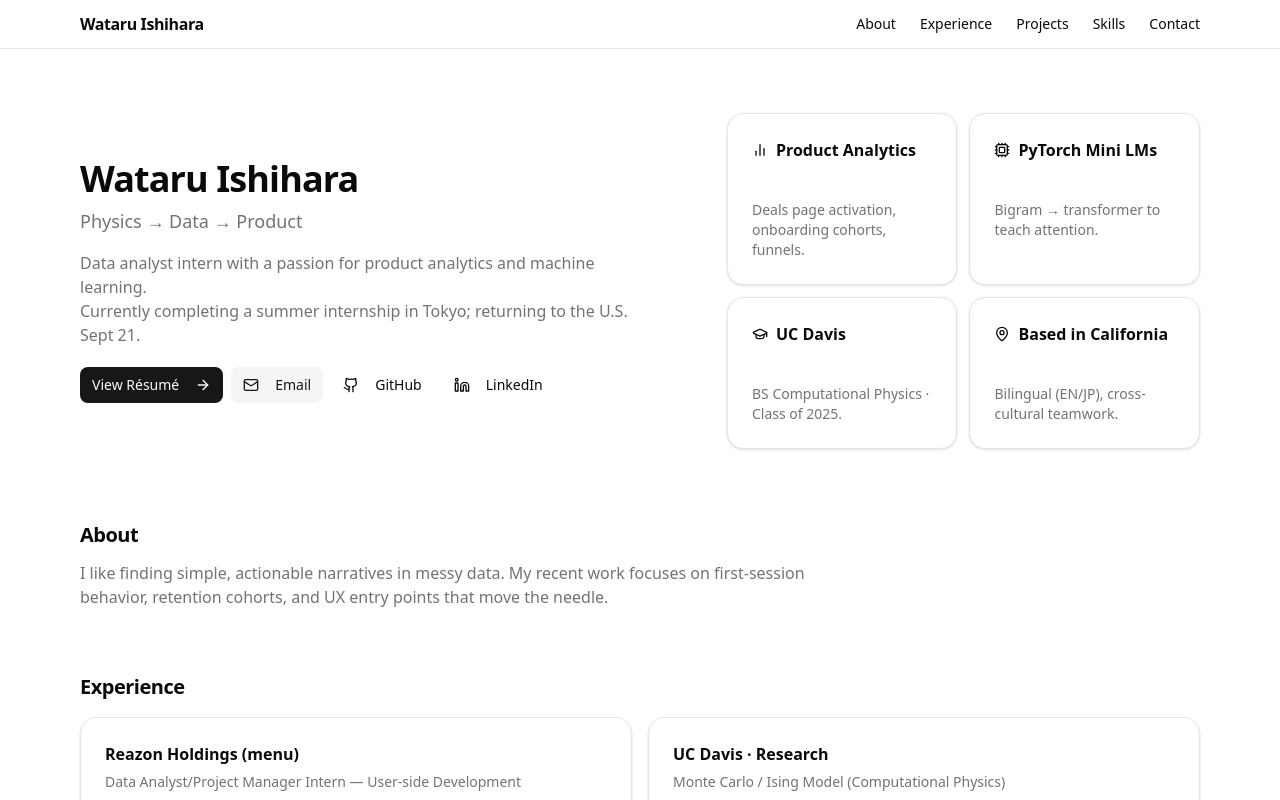
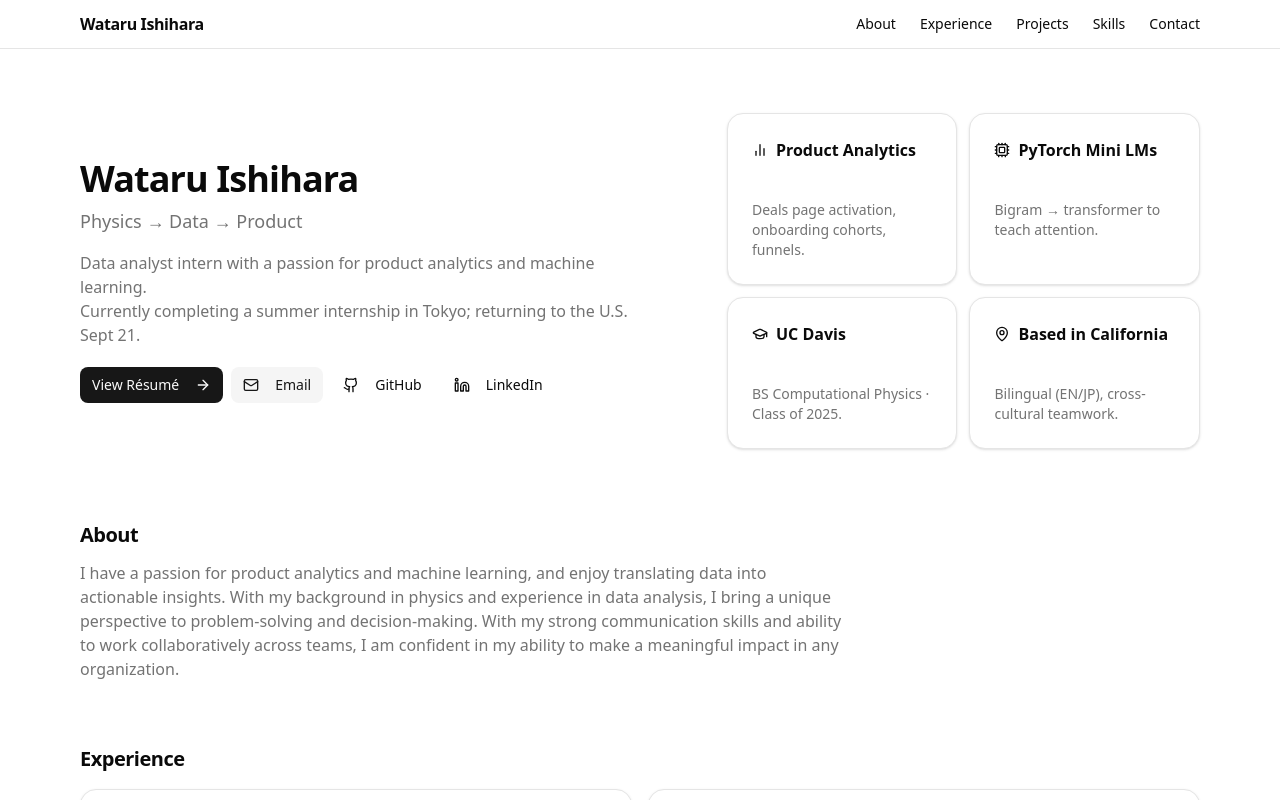
Before and after one commit to watarudishihara/wataruishihara-portfolio, a Next.js app: page / in a window 1280 px wide. Shown: the top 800 px of the page. Built offline with nearby package versions, Linux system fonts and the light colour scheme.

Commit message:
added About

```diff
--- a/src/components/ui/Portfolio.tsx
+++ b/src/components/ui/Portfolio.tsx
@@ -208,8 +208,8 @@ export default function Portfolio() {
             <motion.div {...fade}>
             <h2 className="text-xl font-semibold tracking-tight">About</h2>
             <p className="mt-3 text-muted-foreground max-w-3xl">
-                I like finding simple, actionable narratives in messy data. My recent work focuses on
-                first-session behavior, retention cohorts, and UX entry points that move the needle.
+                I have a passion for product analytics and machine learning, and enjoy translating data into actionable insights. With my background in physics and experience in data analysis, I bring a unique perspective to problem-solving and decision-making.
+                With my strong communication skills and ability to work collaboratively across teams, I am confident in my ability to make a meaningful impact in any organization.
             </p>
             </motion.div>
         </section>
```
